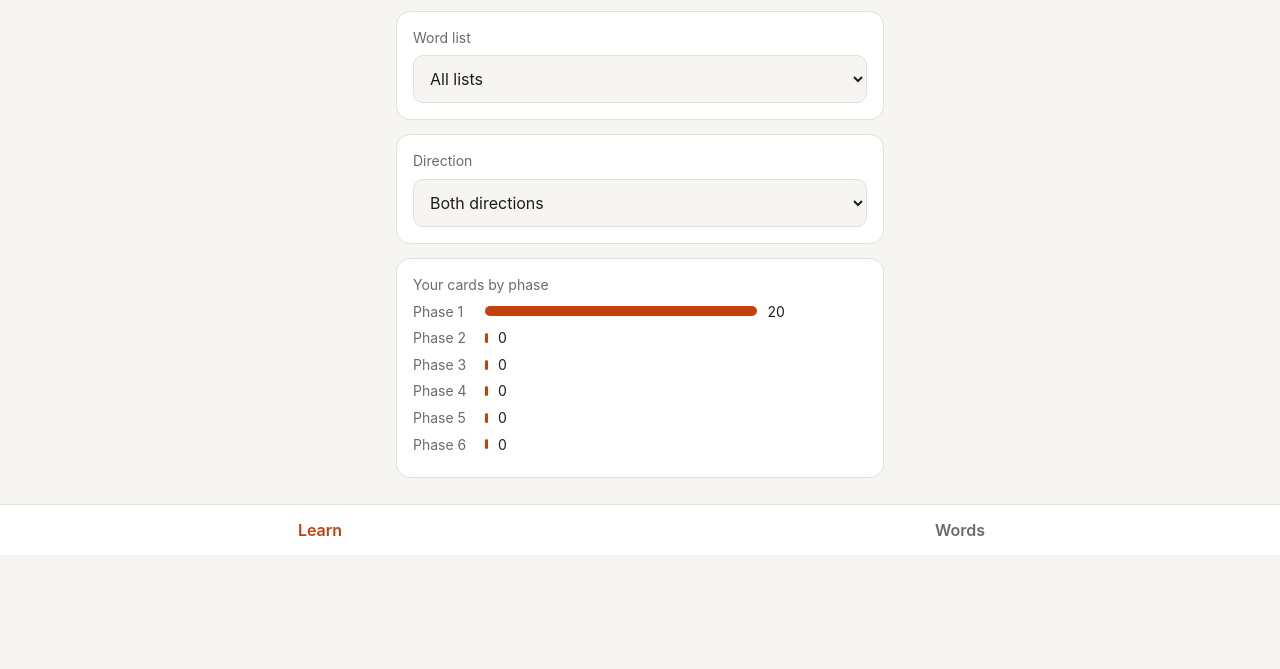
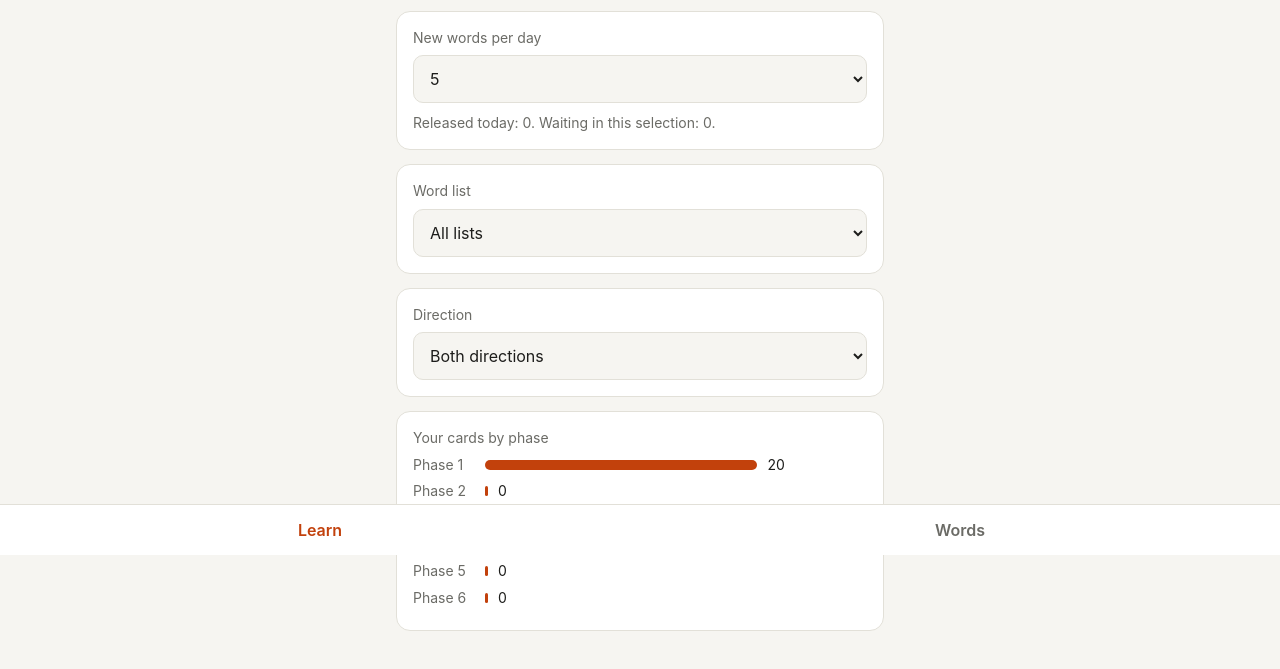
Before and after one commit to arnsmann/Spanish, a plain HTML site: page index.html in a window 1280 px wide. Shown: the part 245-914 px from the top of the page. Before the commit the page ends 827 px from the top, so only its background shows below. Drawn offline with Linux system fonts and the light colour scheme.

Commit message:
Add files via upload

```diff
--- a/index.html
+++ b/index.html
@@ -44,6 +44,7 @@ nav button.on{color:var(--ac)}
 .prog i{display:block;height:100%;background:var(--ac);border-radius:3px}
 .dia{font-style:italic;font-weight:500;color:var(--ac);font-size:.6em;white-space:nowrap}
 .w .dia,.fb .dia{font-size:.85em}
+.w button.e{color:var(--ac)}
 </style>
 </head>
 <body>
@@ -59,12 +60,17 @@
 migrate();
 if(!S.cards.length&&!S.seeded){seed.forEach(w=>addCard(w[0],w[1]));S.seeded=true;save()}
 function save(){try{localStorage.setItem(KEY,JSON.stringify(S))}catch(e){}}
-function addCard(es,de){S.cards.push({id:Date.now()+Math.floor(Math.random()*1e6),l:S.view,es:es,de:de,sd:{p:1,due:0},ds:{p:1,due:0}})}
+function addCard(es,de,wait){
+  const c={id:Date.now()+Math.floor(Math.random()*1e6),l:S.view,es:es,de:de,sd:{p:1,due:0},ds:{p:1,due:0}};
+  if(wait)c.w=true;
+  S.cards.push(c);
+}
 // Makes sure every card belongs to a list and the selected lists exist (also upgrades older saved data).
 function migrate(){
   if(!S.lists||!S.lists.length)S.lists=[{id:1,name:'My words'}];
   S.cards.forEach(c=>{if(!S.lists.some(l=>l.id===c.l))c.l=S.lists[0].id});
   S.lists.forEach(l=>{if(l.lang!=='en')l.lang='de'});
+  if(!S.perDay)S.perDay=5;
   if(!S.lists.some(l=>l.id===S.view))S.view=S.lists[0].id;
   if(S.sel!=='all'&&!S.lists.some(l=>l.id===S.sel))S.sel='all';
 }
@@ -85,13 +91,31 @@ function grade(input,answer){
 }
 function items(){
   const out=[];
-  S.cards.filter(c=>S.sel==='all'||c.l===S.sel).forEach(c=>['sd','ds'].forEach(d=>{if(S.dir==='both'||S.dir===d)out.push({c:c,d:d})}));
+  S.cards.filter(c=>!c.w&&(S.sel==='all'||c.l===S.sel)).forEach(c=>['sd','ds'].forEach(d=>{if(S.dir==='both'||S.dir===d)out.push({c:c,d:d})}));
   return out;
 }
+// New words wait in a queue (c.w). Each day up to S.perDay of them are released, taking turns between lists.
+function today(){const d=new Date();return d.getFullYear()+'/'+(d.getMonth()+1)+'/'+d.getDate()}
+function releaseNew(n){
+  const qs=S.lists.map(l=>S.cards.filter(c=>c.w&&c.l===l.id&&(S.sel==='all'||S.sel===l.id))).filter(q=>q.length);
+  let k=0;
+  while(k<n&&qs.some(q=>q.length)){
+    for(const q of qs){if(k>=n)break;const c=q.shift();if(c){delete c.w;c.sd.due=0;c.ds.due=0;k++}}
+  }
+  return k;
+}
+function daily(){
+  let ch=false;
+  if(S.day!==today()){S.day=today();S.rel=0;ch=true}
+  const n=S.perDay-(S.rel||0);
+  if(n>0){const k=releaseNew(n);if(k){S.rel=(S.rel||0)+k;ch=true}}
+  if(ch)save();
+}
+function more(n){S.rel=(S.rel||0)+releaseNew(n);save();render()}
 function rel(ms){const m=Math.max(1,Math.round(ms/MIN));if(m<60)return m+' min';const h=Math.round(m/60);if(h<48)return h+' h';return Math.round(h/24)+' days'}
 
 let tab='learn', Q=null;
-function go(t){tab=t;Q=null;delArm=false;render()}
+function go(t){tab=t;Q=null;delArm=false;ed=null;render()}
 function render(){
   $('#t-learn').className=tab==='learn'?'on':'';
   $('#t-words').className=tab==='words'?'on':'';
@@ -100,6 +124,7 @@ function render(){
 }
 
 function homeView(){
+  daily();
   const it=items(),now=Date.now();
   const due=it.filter(x=>x.c[x.d].due<=now).length;
   const cnt=[0,0,0,0,0,0,0];it.forEach(x=>cnt[x.c[x.d].p]++);
@@ -109,6 +134,10 @@ function homeView(){
   let h='<h1>Spanish Trainer</h1><div class="card"><div class="mu">Due now</div><div style="font-size:44px;font-weight:700">'+due+'</div>';
   if(!due&&next)h+='<div class="mu">Next cards are due in '+rel(next)+'</div>';
   h+='<button class="btn" onclick="start()" '+(due?'':'disabled')+'>Start session</button></div>';
+  const wt=S.cards.filter(c=>c.w&&(S.sel==='all'||c.l===S.sel)).length;
+  h+='<div class="card"><div class="mu" style="margin-bottom:8px">New words per day</div><select onchange="S.perDay=+this.value;save();render()">'+[3,5,8,10,15,20,9999].map(n=>'<option value="'+n+'"'+(S.perDay===n?' selected':'')+'>'+(n===9999?'All at once':n)+'</option>').join('')+'</select>'
+   +'<div class="mu" style="margin-top:10px">Released today: '+(S.rel||0)+'. Waiting in this selection: '+wt+'.</div>'
+   +(wt?'<button class="btn sec" onclick="more(5)">Release 5 more now</button><button class="btn sec" onclick="more(1e9)">Release all '+wt+' now</button>':'')+'</div>';
   h+='<div class="card"><div class="mu" style="margin-bottom:8px">Word list</div><select onchange="S.sel=this.value===\'all\'?\'all\':+this.value;save();render()"><option value="all"'+(S.sel==='all'?' selected':'')+'>All lists</option>'+S.lists.map(l=>'<option value="'+l.id+'"'+(S.sel===l.id?' selected':'')+'>'+esc(l.name)+' ('+l.lang.toUpperCase()+', '+S.cards.filter(c=>c.l===l.id).length+')</option>').join('')+'</select></div>';
   h+='<div class="card"><div class="mu" style="margin-bottom:8px">Direction</div><select onchange="S.dir=this.value;save();render()">'
    +['both|Both directions','sd|Español → translation','ds|Translation → Español'].map(o=>{const p=o.split('|');return '<option value="'+p[0]+'"'+(S.dir===p[0]?' selected':'')+'>'+p[1]+'</option>'}).join('')+'</select></div>';
@@ -228,8 +257,8 @@ function wordsView(){
    +'<div class="card"><input id="nes" placeholder="Español" autocapitalize="off" autocorrect="off" spellcheck="false">'
    +keysRow('nes')+'<input id="nde" placeholder="'+LN[curList().lang]+' (alternatives with a slash)" autocorrect="off" spellcheck="false" style="margin-top:2px">'
    +'<button class="btn" onclick="add()">Add word</button></div>';
-  h+='<div class="card"><div class="mu" style="margin-bottom:8px">Add many at once, one pair per line: Spanish ; translation</div><textarea id="bulk" placeholder="la mesa ; '+(curList().lang==='en'?'the table':'der Tisch')+'" autocapitalize="off" autocorrect="off" spellcheck="false"></textarea><button class="btn sec" onclick="bulk()">Import lines</button></div>';
-  h+='<div class="card">'+(l.length?l.map(c=>'<div class="w"><div><b>'+show(c.es)+'</b><div class="mu">'+show(c.de)+'</div></div><button onclick="del('+c.id+')">✕</button></div>').join(''):'<div class="mu">No words yet.</div>')+'</div>';
+  h+='<div class="card"><div class="mu" style="margin-bottom:8px">Add many at once, one pair per line: Spanish ; translation. Imported words are released a few per day (see the Learn tab), unless you tick the box below.</div><textarea id="bulk" placeholder="la mesa ; '+(curList().lang==='en'?'the table':'der Tisch')+'" autocapitalize="off" autocorrect="off" spellcheck="false"></textarea><label style="display:flex;gap:10px;align-items:center;margin-top:10px"><input id="bnow" type="checkbox" style="width:auto">Make all of them available right away</label><button class="btn sec" onclick="bulk()">Import lines</button></div>';
+  h+='<div class="card">'+(l.length?l.map(c=>c.id===ed?editRow(c):'<div class="w"><div><b>'+show(c.es)+'</b><div class="mu">'+show(c.de)+(c.w?' · waiting':'')+'</div></div><div style="white-space:nowrap"><button class="e" onclick="edit('+c.id+')">✎</button><button onclick="del('+c.id+')">✕</button></div></div>').join(''):'<div class="mu">No words yet.</div>')+'</div>';
   h+='<div class="card"><div class="mu" style="margin-bottom:8px">Backup. Safari can clear stored data if the site is unused for a long time, so save a copy now and then.</div>'
    +'<button class="btn sec" onclick="exp()">Show backup text</button><textarea id="bk" style="margin-top:10px" placeholder="Backup text appears here. To restore, paste it here."></textarea><button class="btn sec" onclick="imp()">Restore from text</button><div id="bkmsg" class="mu"></div></div>';
   return h;
@@ -240,15 +269,27 @@ function add(){
   addCard(a,b);save();render();$('#nes').focus();
 }
 function bulk(){
-  let n=0;
+  let n=0;const now=$('#bnow').checked;
   $('#bulk').value.split('\n').forEach(line=>{
     const p=line.split(/\s*[;\t=]\s*/);
-    if(p.length>=2&&p[0].trim()&&p[1].trim()){addCard(p[0].trim(),p[1].trim());n++}
+    if(p.length>=2&&p[0].trim()&&p[1].trim()){addCard(p[0].trim(),p[1].trim(),!now);n++}
   });
   save();render();
 }
 function del(id){S.cards=S.cards.filter(c=>c.id!==id);save();render()}
-let delArm=false;
+let delArm=false,ed=null;
+function edit(id){ed=id;render()}
+function editRow(c){
+  return '<div style="padding:10px 0;border-bottom:1px solid var(--bd)"><input id="ees" value="'+esc(c.es)+'" autocapitalize="off" autocorrect="off" spellcheck="false">'+keysRow('ees')
+   +'<input id="ede" value="'+esc(c.de)+'" autocorrect="off" spellcheck="false" style="margin-top:2px">'
+   +'<select id="el" style="margin-top:8px">'+S.lists.map(x=>'<option value="'+x.id+'"'+(c.l===x.id?' selected':'')+'>'+esc(x.name)+'</option>').join('')+'</select>'
+   +'<div class="row"><button class="btn" onclick="saveEdit('+c.id+')">Save</button><button class="btn sec" onclick="ed=null;render()">Cancel</button></div></div>';
+}
+function saveEdit(id){
+  const c=S.cards.find(x=>x.id===id),a=$('#ees').value.trim(),b=$('#ede').value.trim();
+  if(!c||!a||!b)return;
+  c.es=a;c.de=b;c.l=+$('#el').value;ed=null;save();render();
+}
 function newList(){
   const n=$('#nl').value.trim();if(!n)return;
   const id=Date.now();S.lists.push({id:id,name:n,lang:$('#nlang').value});S.view=id;delArm=false;save();render();
```
